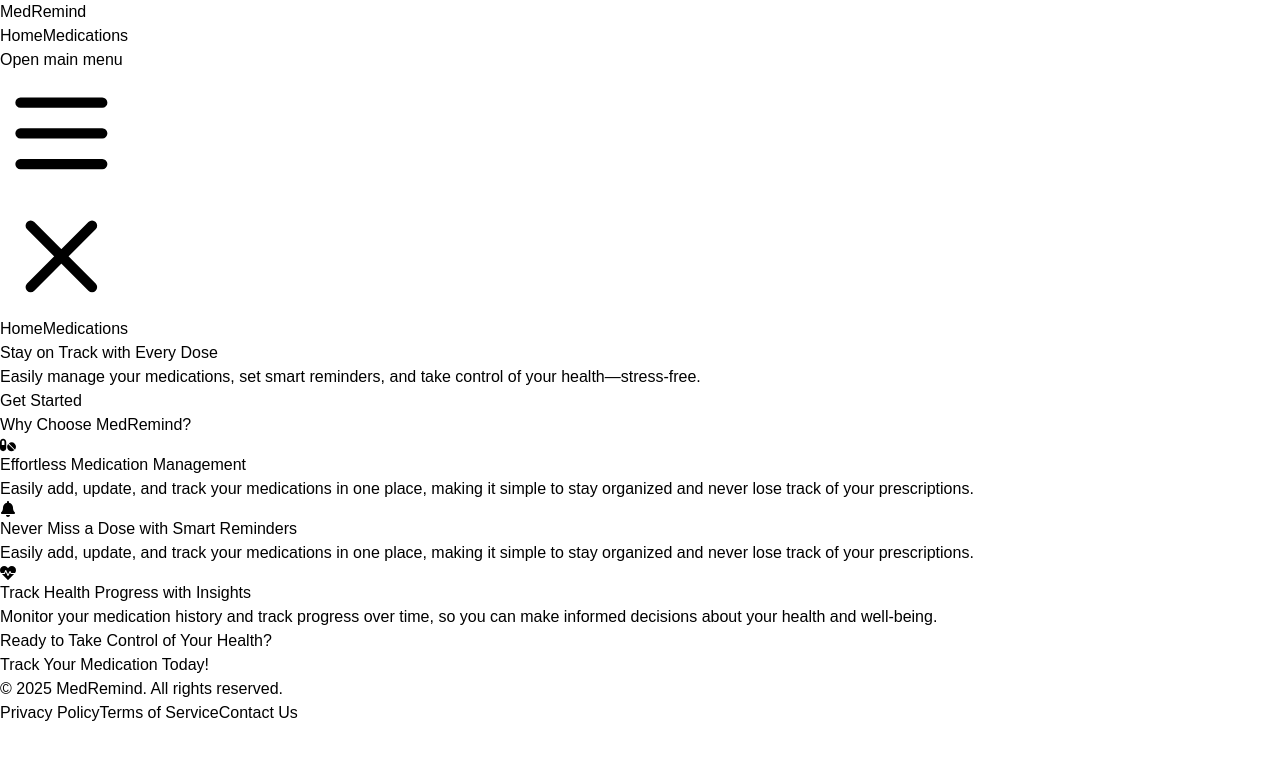
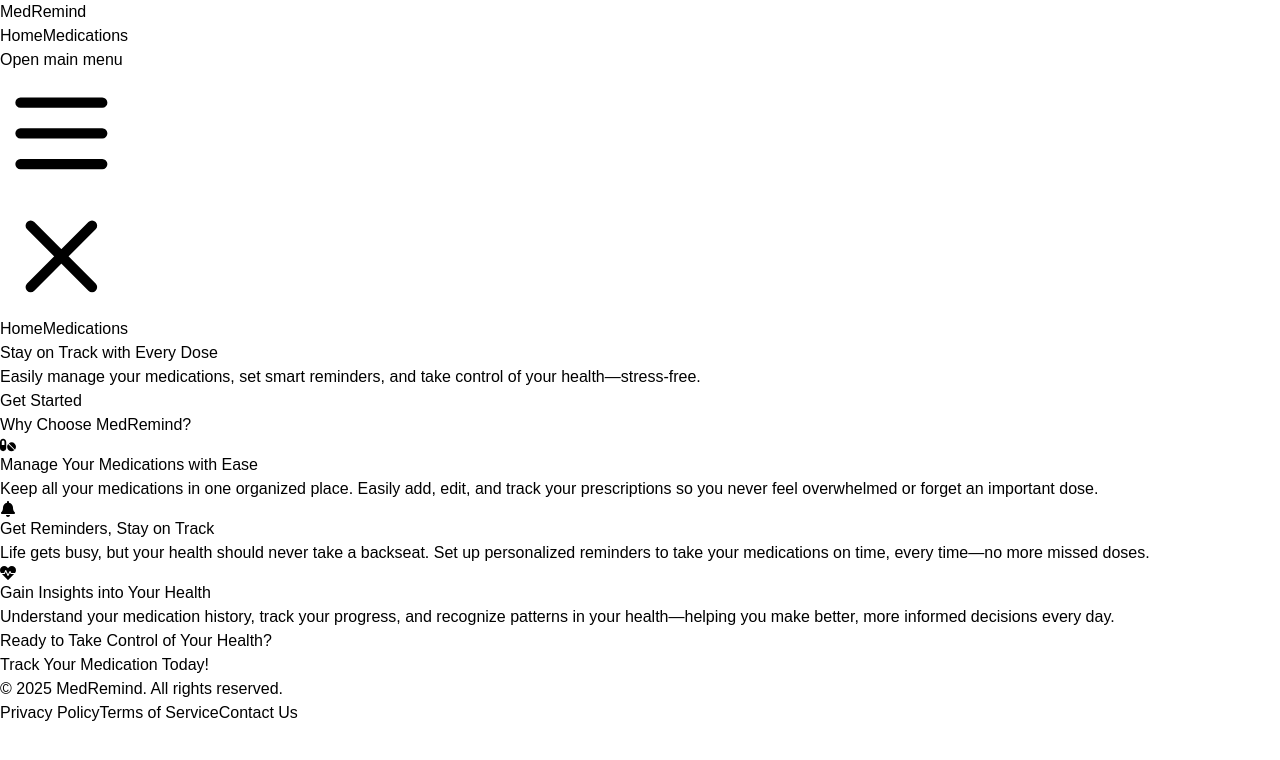
Before and after one commit to ritjiishaku/medication-reminder-app, a React (Vite) app: page / in a window 1280 px wide. Shown: the top 760 px of the page. Built offline with nearby package versions, Linux system fonts and the light colour scheme.

Commit message:
Why Choose us section Updated

```diff
--- a/src/pages/HomeSections/WhyChooseUs.jsx
+++ b/src/pages/HomeSections/WhyChooseUs.jsx
@@ -15,30 +15,30 @@ const WhyChooseUs = () => {
         <div className="bg-white p-6 rounded-xl shadow-md flex flex-col items-center gap-4 hover:shadow-lg transition-shadow">
           <FaPills className="text-blue-700 text-6xl" />
           <h5 className="text-blue-900 text-xl md:text-2xl font-bold text-center">
-            Effortless Medication Management
+            Manage Your Medications with Ease
           </h5>
           <p className="text-neutral-700 text-base md:text-lg text-center">
-          Easily add, update, and track your medications in one place, making it simple to stay organized and never lose track of your prescriptions.
+            Keep all your medications in one organized place. Easily add, edit, and track your prescriptions so you never feel overwhelmed or forget an important dose.
           </p>
         </div>
 
         <div className="bg-white p-6 rounded-xl shadow-md flex flex-col items-center gap-4 hover:shadow-lg transition-shadow">
           <FaBell className="text-blue-700 text-6xl" />
           <h5 className="text-blue-900 text-xl md:text-2xl font-bold text-center">
-            Never Miss a Dose with Smart Reminders
+            Get Reminders, Stay on Track
           </h5>
           <p className="text-neutral-700 text-base md:text-lg text-center">
-          Easily add, update, and track your medications in one place, making it simple to stay organized and never lose track of your prescriptions.
+            Life gets busy, but your health should never take a backseat. Set up personalized reminders to take your medications on time, every time—no more missed doses.
           </p>
         </div>
 
         <div className="bg-white p-6 rounded-xl shadow-md flex flex-col items-center gap-4 hover:shadow-lg transition-shadow">
           <FaHeartbeat className="text-blue-700 text-6xl" />
           <h5 className="text-blue-900 text-xl md:text-2xl font-bold text-center">
-            Track Health Progress with Insights
+            Gain Insights into Your Health
           </h5>
           <p className="text-neutral-700 text-base md:text-lg text-center">
-          Monitor your medication history and track progress over time, so you can make informed decisions about your health and well-being.
+            Understand your medication history, track your progress, and recognize patterns in your health—helping you make better, more informed decisions every day.
           </p>
         </div>
       </div>
```
